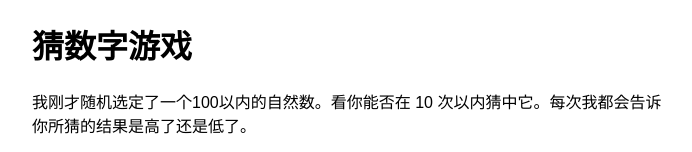
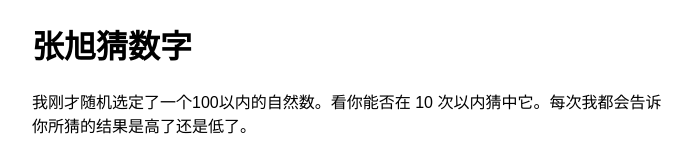
Before and after one commit to Ya-Wan/started-web-site, a plain HTML site: page index.html in a window 1280 px wide. Shown: the top 152 px of the page, without its empty margins (288-980 px from the left). Drawn offline with Linux system fonts and the light colour scheme.

Commit message:
猜数字
Signed-off-by: wanya <wanya@skyworth.com>

```diff
--- a/index.html
+++ b/index.html
@@ -3,7 +3,7 @@
   <head>
     <meta charset="utf-8">
 
-    <title>张狗猜数字</title>
+    <title>张旭猜数字</title>
 
     <style>
       html {
@@ -25,7 +25,7 @@
   </head>
 
   <body>
-    <h1>猜数字游戏</h1>
+    <h1>张旭猜数字</h1>
 
     <p>我刚才随机选定了一个100以内的自然数。看你能否在 10 次以内猜中它。每次我都会告诉你所猜的结果是高了还是低了。</p>
 
```
